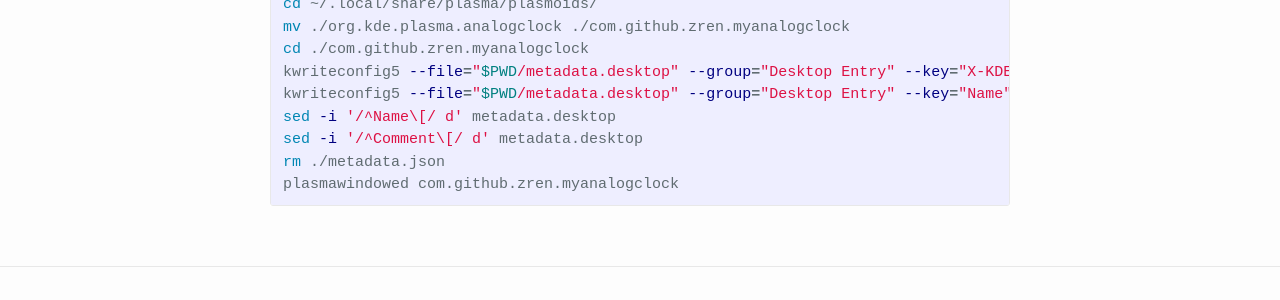
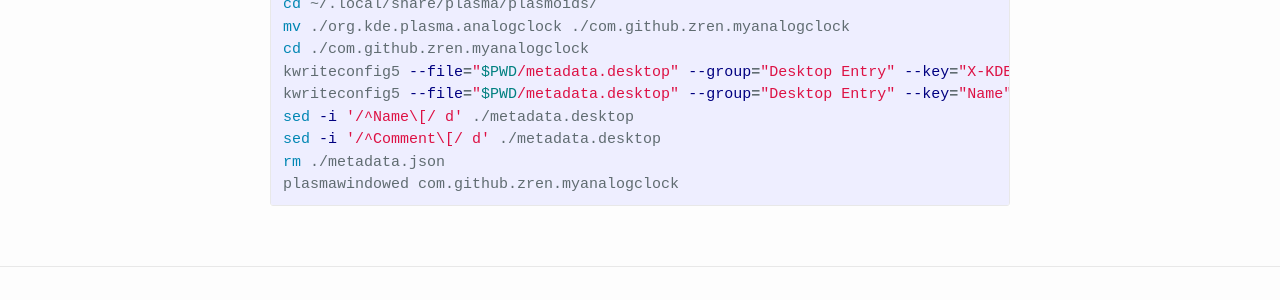
Before and after one commit to Zren/zren.github.io, a Jekyll site: the page built from kde_docs/widget-DefaultWidgets.md, in a window 1280 px wide. Shown: the part 850-1150 px from the top of the page. Built offline with Jekyll 4.4.1, drawn with Linux system fonts in a browser that asks for light colours; our own code applies the rules of GitHub Pages for plain Markdown files.

Commit message:
Be explicit were deleting the local file (to be consistent).

```diff
--- a/kde_docs/widget-DefaultWidgets.md
+++ b/kde_docs/widget-DefaultWidgets.md
@@ -25,8 +25,8 @@
 cd ./com.github.zren.myanalogclock
 kwriteconfig5 --file="$PWD/metadata.desktop" --group="Desktop Entry" --key="X-KDE-PluginInfo-Name" "com.github.zren.myanalogclock"
 kwriteconfig5 --file="$PWD/metadata.desktop" --group="Desktop Entry" --key="Name" "My Analog Clock"
-sed -i '/^Name\[/ d' metadata.desktop
-sed -i '/^Comment\[/ d' metadata.desktop
+sed -i '/^Name\[/ d' ./metadata.desktop
+sed -i '/^Comment\[/ d' ./metadata.desktop
 rm ./metadata.json
 plasmawindowed com.github.zren.myanalogclock
 {% endhighlight %}
```
